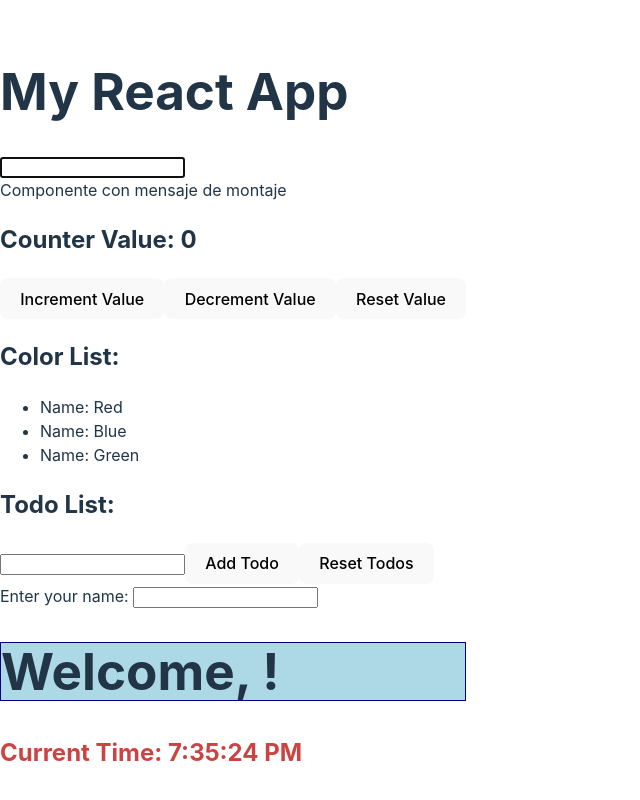
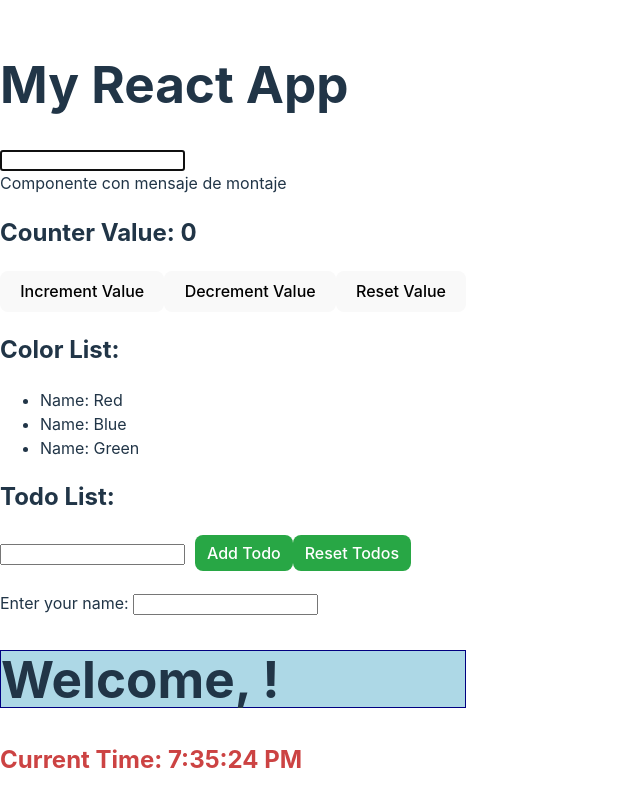
Before and after one commit to Sarkix/Develhope-React-40, a React (Vite) app: page / in a window 1280 px wide. Shown: the whole page, without its empty margins (0-640 px from the left). Built offline with nearby package versions, Linux system fonts and the light colour scheme.

Commit message:
Styling the TodoList component using CSS Modules with SCSS.

```diff
--- a/src/TodoList.jsx
+++ b/src/TodoList.jsx
@@ -1,4 +1,5 @@
 import React, { useState } from "react";
+import styles from "./todolist.module.scss";
 
 function TodoList() {
     const [todos, setTodos] = useState([]);
@@ -27,7 +28,8 @@ function TodoList() {
     };
 
     return (
-        <div>
+        <div className={styles.todoList}>
+            {" "}
             <ul>
                 {todos.map((todo, index) => (
                     <li key={index}>
@@ -38,9 +40,18 @@ function TodoList() {
                     </li>
                 ))}
             </ul>
-            <input type="text" value={newTodo} onChange={handleInputChange} />
-            <button onClick={handleAddTodo}>Add Todo</button>
-            <button onClick={handleResetTodos}>Reset Todos</button>
+            <input
+                type="text"
+                value={newTodo}
+                onChange={handleInputChange}
+                className={styles.input}
+            />
+            <button onClick={handleAddTodo} className={styles.button}>
+                Add Todo
+            </button>
+            <button onClick={handleResetTodos} className={styles.button}>
+                Reset Todos
+            </button>
         </div>
     );
 }
--- /dev/null
+++ b/src/todolist.module.scss
@@ -0,0 +1,37 @@
+/* TodoList.module.scss */
+
+.todoList {
+    margin-bottom: 20px;
+
+    ul {
+      list-style-type: none;
+      padding: 0;
+
+      li {
+        display: flex;
+        justify-content: space-between;
+        align-items: center;
+        margin-bottom: 8px;
+      }
+
+      button {
+        background-color: #dc3545;
+        color: #fff;
+        border: none;
+        padding: 5px 10px;
+        cursor: pointer;
+      }
+    }
+
+    input {
+      margin-right: 10px;
+    }
+
+    button {
+      background-color: #28a745;
+      color: #fff;
+      border: none;
+      padding: 8px 12px;
+      cursor: pointer;
+    }
+  }
```
